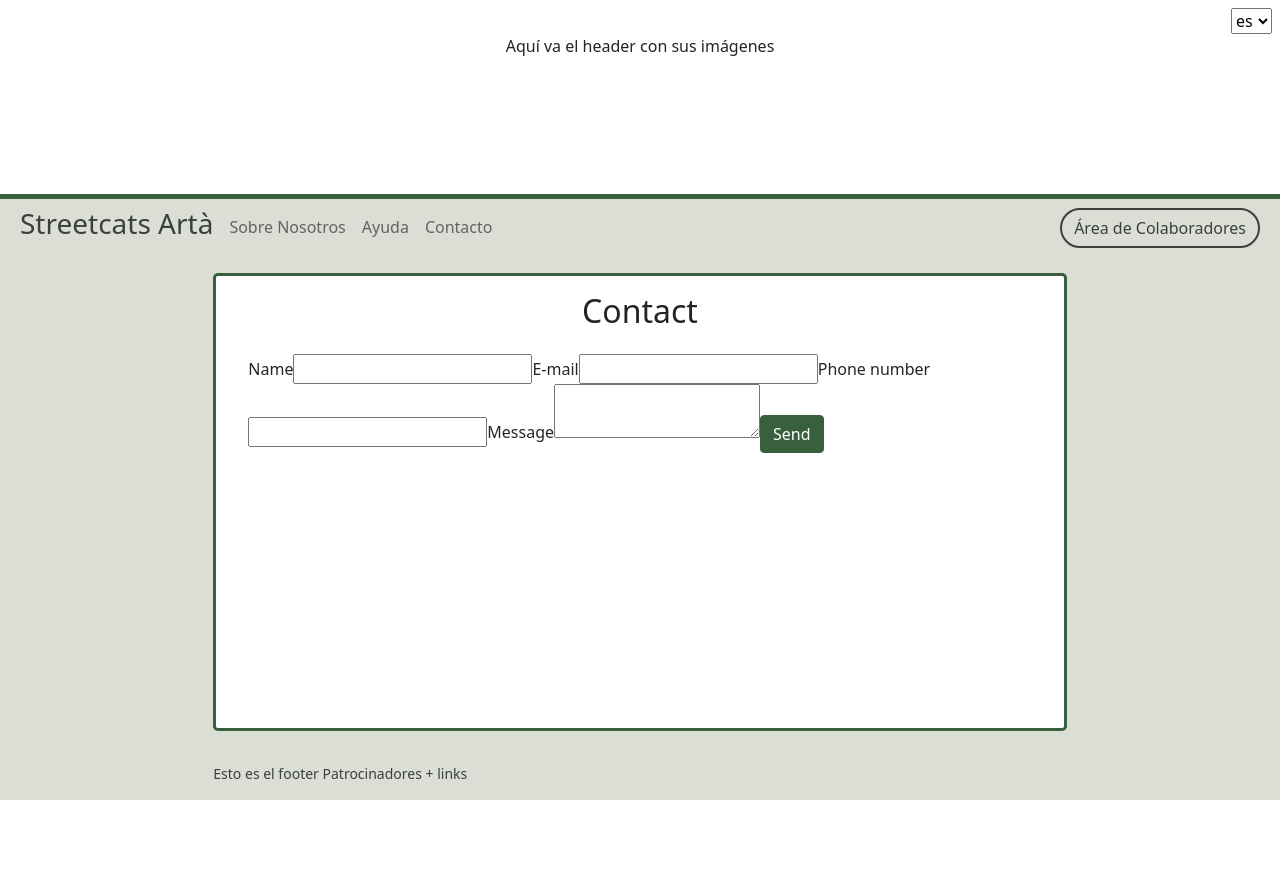
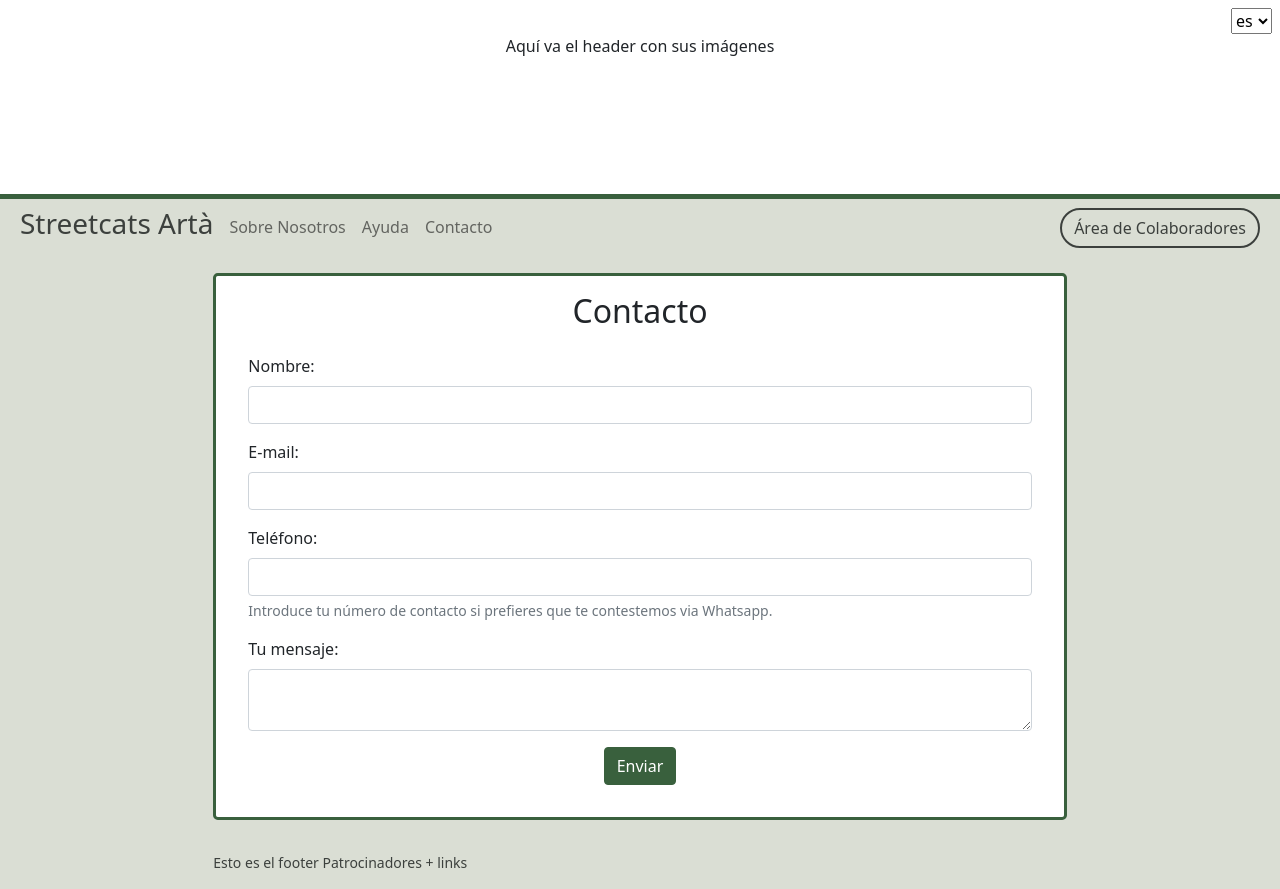
Before and after one commit to RiaRabanales/streetcats, a Vue app: page /contact in a window 1280 px wide. Before the commit the page ends 800 px from the top, so only its background shows below. Built offline with nearby package versions, Linux system fonts and the light colour scheme.

Commit message:
feat: email completo y enviado

```diff
--- /dev/null
+++ b/src/components/contact/Form.vue
@@ -0,0 +1,65 @@
+<template>
+  <form class="contactForm p-3" @submit.prevent="sendEmail">
+    <div class="mb-3">
+      <label for="name" class="form-label">{{ $t("contact.name") }}:</label>
+      <input type="text" class="form-control" name="name" required />
+    </div>
+    <div class="mb-3">
+      <label for="email" class="form-label">{{ $t("contact.email") }}:</label>
+      <input type="email" class="form-control" name="email" required />
+    </div>
+    <div class="mb-3">
+      <label for="phone" class="form-label">{{ $t("contact.phone") }}:</label>
+      <input
+        type="text"
+        class="form-control"
+        name="phone"
+        aria-describedby="phoneWapp"
+      />
+      <div id="phoneWapp" class="form-text">{{ $t("contact.phoneWapp") }}</div>
+    </div>
+    <div class="mb-3">
+      <label for="message" class="form-label"
+        >{{ $t("contact.message") }}:</label
+      >
+      <textarea class="form-control" name="message"></textarea>
+    </div>
+    <div class="text-center">
+      <button type="submit" class="btn btn-primary text-center">
+        {{ $t("contact.submit") }}
+      </button>
+    </div>
+  </form>
+</template>
+
+<script>
+import emailjs from "emailjs-com";
+import {
+  EMAILJS_SERVICE,
+  EMAILJS_TEMPLATE,
+  EMAILJS_USER,
+} from "@/config/email";
+
+export default {
+  setup() {
+    const sendEmail = (e) => {
+      emailjs
+        .sendForm(EMAILJS_SERVICE, EMAILJS_TEMPLATE, e.target, EMAILJS_USER)
+        .then(
+          (result) => {
+            //TODO quitar mis elementos de consola eventualmente
+            console.log("¡EMAIL ENVIADO!", result.status, result.text);
+          },
+          (error) => {
+            console.log("ERROR AL ENVIAR EMAIL...", error);
+          }
+        );
+    };
+
+    return { sendEmail };
+  },
+};
+</script>
+
+<style>
+</style>
--- /dev/null
+++ b/src/components/contact/Success.vue
@@ -0,0 +1,13 @@
+<template>
+  <p>success!</p>
+</template>
+
+<script>
+export default {
+
+}
+</script>
+
+<style>
+
+</style>
--- a/src/config/email.js
+++ b/src/config/email.js
@@ -0,0 +1,5 @@
+const EMAILJS_SERVICE = "streetcats"
+const EMAILJS_TEMPLATE = "contact"
+const EMAILJS_USER = "user_yznSPotBVzHVzaQEZMDF7"
+
+export {EMAILJS_SERVICE, EMAILJS_TEMPLATE, EMAILJS_USER}
--- a/src/locales/en.json
+++ b/src/locales/en.json
@@ -20,7 +20,8 @@
     "name": "Name",
     "email": "E-mail",
     "phone": "Phone number",
-    "message": "Message",
+    "phoneWapp": "Introduce your phone number if you'd rather we got back to you via Whatsapp.",
+    "message": "Your message",
     "submit": "Send"
   }
 }
--- a/src/locales/es.json
+++ b/src/locales/es.json
@@ -13,5 +13,15 @@
   "home": {
     "content": "STREETCATS ARTÁ empezó su andadura en septiembre 2013 con una página en Facebook, primeramente como una iniciativa privada de dos personas, para combatir la proliferación indeseada de los gatos callejeros en el municipio de Artà y para buscar hogares a los bebés y gatos abandonados del municipio. A este proyecto, fundado por Gudrun Hildebrand y Dora López, se incorporaron dos voluntarios más, Hede Schütrumpf y Bél Deià, en enero 2014; así iniciaron la fundación de la Asociación en colaboración con VETERCLINIC ARTÀ. Desde mayo de 2014 colaboran con la contínua captura y esterilización de los gatos callejeros de la zona. Hoy en día hemos llegado a ayudar a muchos gatos: llevamos más de 400 gatos esterilizados y hemos encontrado un nuevo hogar a más de 70 gatitos y gatos abandonados. Desde enero de 2015 somos oficialmente asociación con el nombre 'ASOCIACIÓN ANIMALISTAS ARTA'. Nuestra labor no es solamente la captura y esterilización sino también la alimentación y el bienestar de más de 250 gatos en 15 colonias. Esta labor necesita mucho dinero para pienso, desparasitación, pipetas contra gusanos, así como para las facturas del veterinario en caso de animales heridos o enfermos.",
     "call": "¡Ayúdanos para que podamos ayudar!"
+  },
+  "contact": {
+    "title": "Contacto",
+    "text": "Por favor, rellena los siguientes campos y nos pondremos en contacto contigo lo antes posible.",
+    "name": "Nombre",
+    "email": "E-mail",
+    "phone": "Teléfono",
+    "phoneWapp": "Introduce tu número de contacto si prefieres que te contestemos via Whatsapp.",
+    "message": "Tu mensaje",
+    "submit": "Enviar"
   }
 }
--- a/src/views/Contact.vue
+++ b/src/views/Contact.vue
@@ -1,45 +1,21 @@
 <template>
   <h2 class="text-center">{{ $t("contact.title") }}</h2>
-  <form class="contactForm p-3" @submit.prevent="sendEmail">
-    <label for="name">{{ $t("contact.name") }}</label>
-    <input type="text" name="name" required />
-    <label for="email">{{ $t("contact.email") }}</label>
-    <input type="email" name="email" required />
-    <label for="phone">{{ $t("contact.phone") }}</label>
-    <input type="email" name="phone" required />
-    <label for="message">Message</label>
-    <textarea name="message"></textarea>
-    <button type="submit" class="btn btn-primary">{{ $t("contact.submit") }}</button>
-  </form>
+  <Success v-if="sentForm" />
+  <Form v-else />
 </template>
 
 <script>
-import emailjs from "emailjs-com";
+import Form from "@/components/contact/Form.vue";
+import Success from "@/components/contact/Success.vue";
 
 export default {
+  components: { Form, Success },
   setup() {
-    const sendEmail = (e) => {
-      emailjs
-        .sendForm(
-          "YOUR_SERVICE_ID",
-          "YOUR_TEMPLATE_ID",
-          e.target,
-          "YOUR_USER_ID"
-        )
-        .then(
-          (result) => {
-            console.log("¡EMAIL ENVIADO!", result.status, result.text);
-          },
-          (error) => {
-            console.log("ERROR AL ENVIAR EMAIL...", error);
-          }
-        );
-    };
-
-    return { sendEmail };
+    const sentForm = false;
+    return { sentForm };
   },
 };
 </script>
 
-<style scoped>
+<style>
 </style>
```
Also changed, not shown: 1 other file (tests, documents, lock files or other folders).
